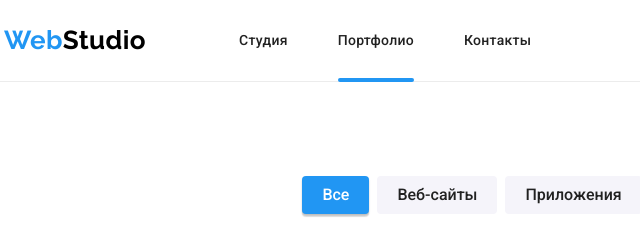
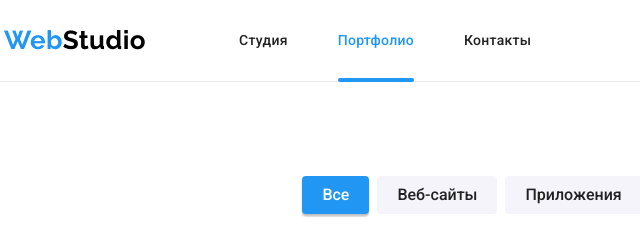
Before and after one commit to HavrikS/goit-markup-hw-07, a plain HTML site: page portfolio.html in a window 1280 px wide. Shown: the top 240 px of the page, 51-691 px from the left. Drawn offline with nearby package versions, Linux system fonts and the light colour scheme.

Commit message:
Изменения в активную страницу

```diff
--- a/portfolio.html
+++ b/portfolio.html
@@ -24,7 +24,7 @@
                 <ul class="site-nav list">
                     <li class="site-nav__item"><a href="./index.html"
                             class="site-nav__link">Студия</a></li>
-                    <li class="site-nav__item site-nav__item--current"><a href="./portfolio.html" class="site-nav__link">Портфолио</a></li>
+                    <li class="site-nav__item"><a href="./portfolio.html" class="site-nav__link site-nav__item--current">Портфолио</a></li>
                     <li class="site-nav__item"><a href="" class="site-nav__link">Контакты</a></li>
                 </ul>
                 <ul class="contacts list">
```
